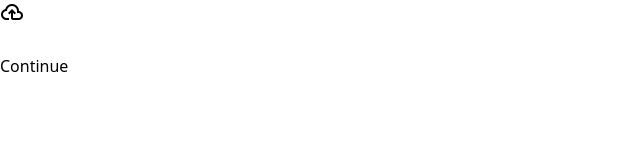
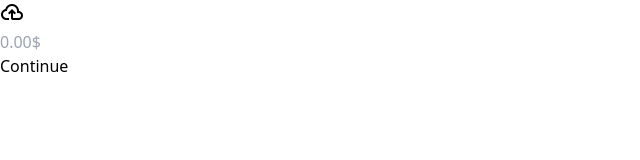
Before and after one commit to ShrewdLuni/FileForMoney, an Angular app: page / in a window 1280 px wide. Shown: the top 160 px of the page, without its empty margins (0-640 px from the left). Built offline with nearby package versions, Linux system fonts and the light colour scheme.

Commit message:
style: change priceInput styles

```diff
--- a/src/app/priceInput/priceInput.component.html
+++ b/src/app/priceInput/priceInput.component.html
@@ -1,3 +1,3 @@
 <div class="flex flex-col justify-center items-center bg-[#fffdf3] gap-y-4">
-    <input type="number">
+    <input type="text" placeholder="0.00$" class="flex h-10 w-full rounded-xl border-2 border-[#8811ff] bg-[#8811ff] border-input px-3 py-2 text-white text-sm text-center font-bold appearance-none placeholder:text-white focus-visible:outline-none disabled:cursor-not-allowed disabled:opacity-50">
 </div>
```
